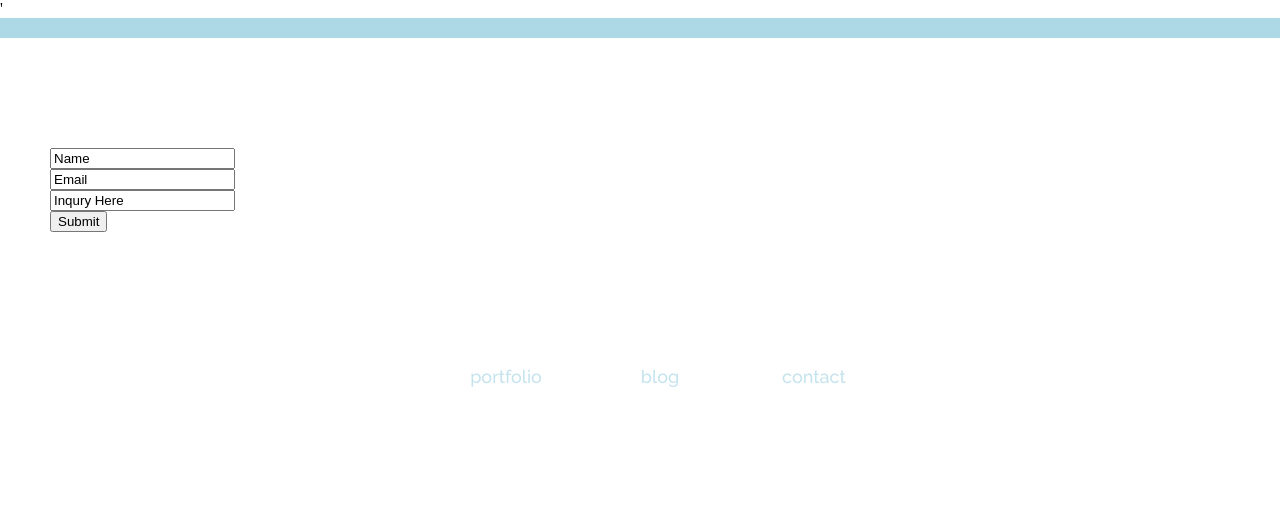
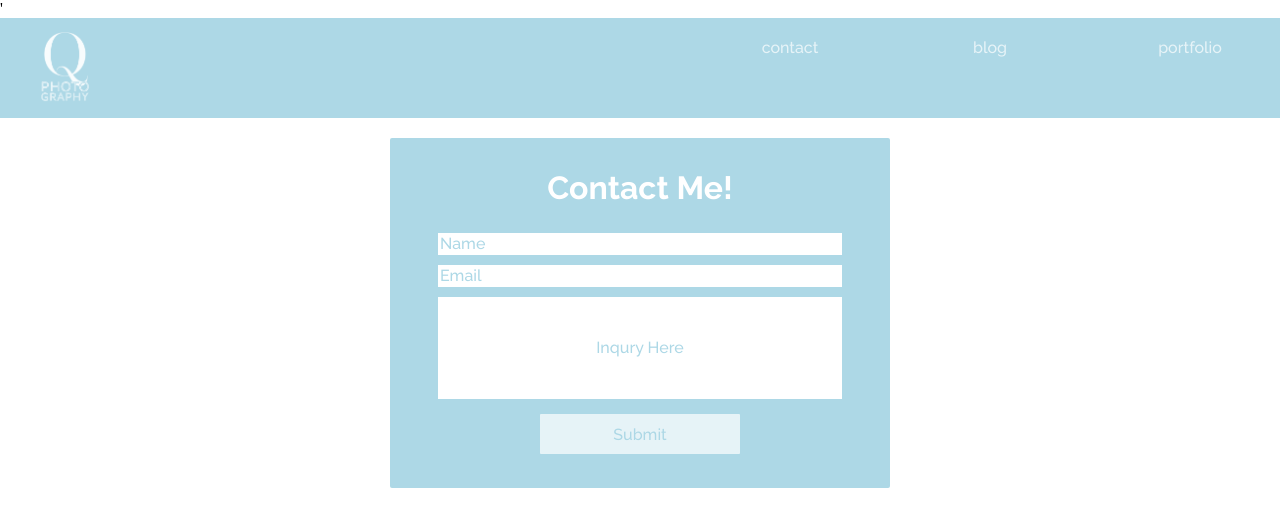
Before and after one commit to kweenasue/kweenasue.github.io, a plain HTML site: page contact.html in a window 1280 px wide. Shown: the top 526 px of the page. Drawn offline with nearby package versions, Linux system fonts and the light colour scheme.

Commit message:
changed contact page

```diff
--- a/assets/css/contact.css
+++ b/assets/css/contact.css
@@ -2,17 +2,9 @@ body {
 	margin: 0 auto;
 }
 
-#content{
-	position: absolute;
-	display: inline-block;
-	top: 0;
-	width: 100%;
-	height: 100%;
-}
-
 .header {
 	width: 100%;
-	height: 100%;
+	height: 80px;
 	background-color: lightblue;
 	position: relative;
 	margin: 0 auto;
@@ -21,33 +13,31 @@ body {
 
 #logo {
 	display: block;
-	margin-left: auto;
-	margin-right: auto;
-	margin-top: 20px;
-	width: 200px;
-}
-
-.navigation.div:hover {
-	background: yellow;
+	width: 50px;
+	float: left;
+	margin-left: 30px;
 }
 
 .button {
 	font-family: 'Raleway';
 	border: 0px;
-	color: lightblue;
-	background-color: white;
+	color: white;
 	display: inline-block;
 	text-align: center;
-	width: 150px;
-	height: 30px;
+	width: 200px;
+	height: 40px;
+	line-height: 40px;
 	border-radius: 1px;
 	opacity: .7;
-	font-size: 18px;
+	font-size: 16px;
+	position: relative;
+	float: right;
 }
 
 .button:hover {
-	background: lightcyan;
+	background: white;
 	color: lightblue;
+	opacity: .7;
 }
 
 .navigation {
@@ -61,53 +51,64 @@ body {
 	width: 100%;
 }
 
-.bodyImage{
-	width: 100%;
+.box {
+	background-color: lightblue;
+	width: 500px;
+	height: 350px;
+	border-radius: 2px;
+	margin: 0 auto;
+	margin-top: 20px;
+	font-family: 'raleway';
 	display: block;
-	position: relative;
-}
-
-.footer {
-	width: 100%;
-	margin-top: 10px;
-	background-color: lightblue;
-	height: 310px;
-}
-
-#self {
-	width: 250px;
-	margin: 30px;
-	border-radius: 100%;
-	display: inline-block;
-	float: left;
-}
-
-#intro {
-	float: right;
-	display: inline-block;
-	margin-top: 70px;
-	margin-right: 600px;
-	font-family: 'Raleway';
-	font-weight: 700;
-	font-size: 20px;\
-	color: white;
 }
 
 #text {
-	font-family: 'Raleway';
-	font-weight: 500;
-	display: inline-block;
-	margin-left: 50px;
-	margin-top: 30px;
 	color: white;
-
+	text-align: center;
+	padding: 10px;
 }
 
-#scroll {
+.info input[type=text] {
+	width: 400px;
+	height: 20px;
+	margin: 5px;
+	border: 0px;
+	font-family: 'raleway';
+	color: lightblue;
+	font-size: 16px;
+	line-height: 20px;
+}
+
+.inqury input[type=text] {
+	width: 400px;
+	height: 100px;
+	margin: 5px;
+	border: 0px;
+	font-family: 'raleway';
+	color: lightblue;
+	font-size: 16px;
+	line-height: 20px;
+	text-align: center;
+}
+
+.submit {
+	font-family: 'Raleway';
+	border: 0px;
+	color: lightblue;
+	background-color: white;
+	display: inline-block;
+	text-align: center;
+	width: 200px;
+	height: 40px;
+	line-height: 40px;
+	border-radius: 1px;
+	opacity: .7;
+	font-size: 16px;
+	margin: 10px;
+}
+
+.submit:hover {
+	background: lightcoral;
 	color: white;
-	border-style: dotted;
-	border-color: white;
-	background-color: lightblue;
-	display: block;
-	margin-top: 50px;
+	opacity: .7;
 }
```
